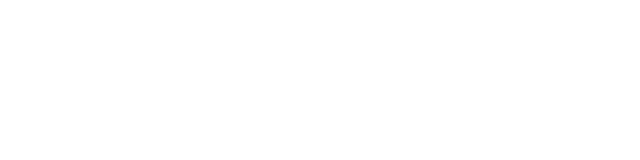
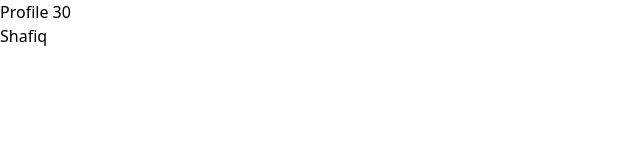
Before and after one commit to shafiqahmad81/lws-rnext, a React (Vite) app: page / in a window 1280 px wide. Shown: the top 160 px of the page, without its empty margins (0-640 px from the left). Built offline with nearby package versions, Linux system fonts and the light colour scheme.

Commit message:
file update

```diff
--- a/src/App.jsx
+++ b/src/App.jsx
@@ -1,12 +1,16 @@
-import { Profile } from "./components";
+import { Abatar, Profile } from "./components";
 
 function App() {
+  const age = 30;
+  const name = "Shafiq";
+  const size = 45;
   return (
     <>
-      <Profile
-        person={{ name: "Lin Lanying", imageId: "1bX5QH6" }}
-        size="100"
-      />
+      <div>
+        <Profile size={size}>
+          <Abatar age={age} name={name} />
+        </Profile>
+      </div>
     </>
   );
 }
```
